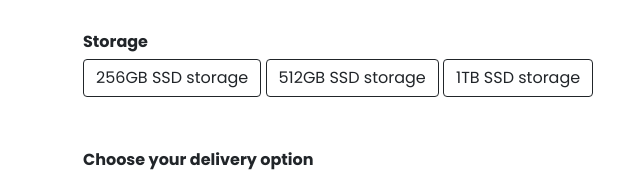
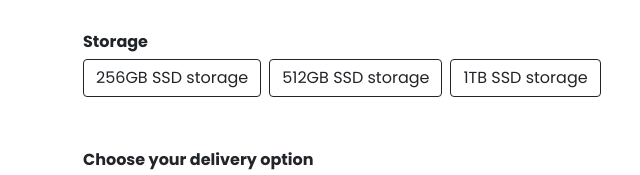
Before and after one commit to AsifMohammedSifat/Macbook-Ecommerce, a plain HTML site: page index.html in a window 1280 px wide. Shown: the part 462-637 px from the top of the page, 569-1209 px from the left. Drawn offline with nearby package versions, Linux system fonts and the light colour scheme.

Commit message:
button updated

```diff
--- a/index.html
+++ b/index.html
@@ -34,9 +34,13 @@
 
                     <!--========= Storage Button part started  =========-->
                     <h6 class="mt-5">Storage</h6>
-                    <button type="button" class="btn btn-outline-dark" id="storage-256gb-btn">256GB SSD storage</button>
-                    <button type="button" class="btn btn-outline-dark" id="storage-512gb-btn">512GB SSD storage</button>
-                    <button type="button" class="btn btn-outline-dark" id="storage-1tb-btn">1TB SSD storage</button>
+                    <div class="d-flex ">
+                        <button type="button" class="btn btn-outline-dark me-2" id="storage-256gb-btn">256GB SSD
+                            storage</button>
+                        <button type="button" class="btn btn-outline-dark  me-2" id="storage-512gb-btn">512GB SSD
+                            storage</button>
+                        <button type="button" class="btn btn-outline-dark" id="storage-1tb-btn">1TB SSD storage</button>
+                    </div>
 
                     <!-- =========Delivery Option Button part started =========-->
                     <h6 class="mt-5">Choose your delivery option</h6>
```
